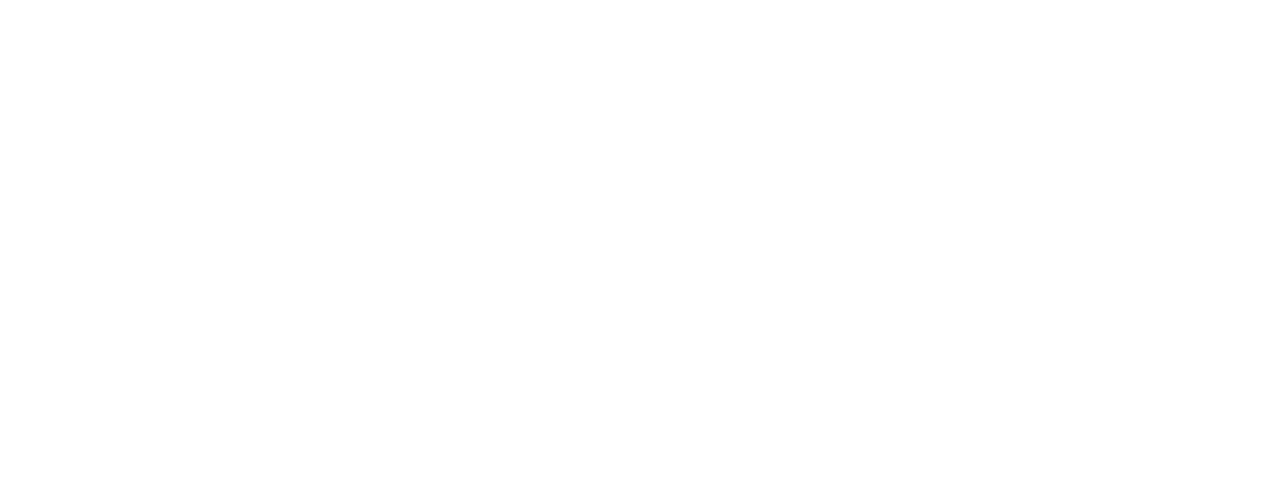
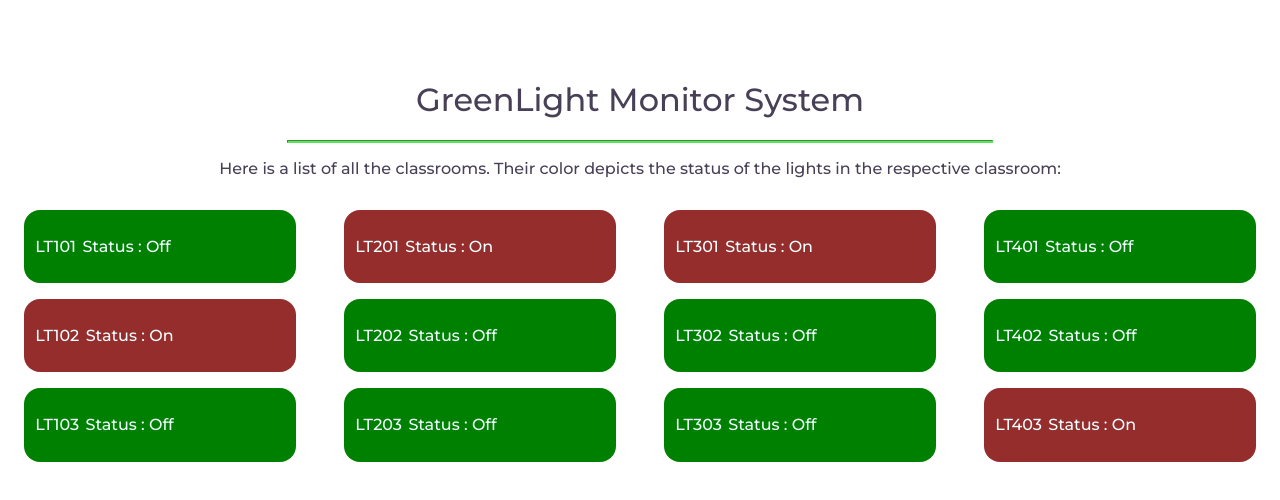
Before and after one commit to TijilM/GreenLight, a React (Create React App) app in the folder frontend/: page /home in a window 1280 px wide. Before the commit this address had no page. Shown: the top 500 px of the page. Built offline with nearby package versions, Linux system fonts and the light colour scheme.

Commit message:
add Monitor page,

```diff
--- a/frontend/src/App.js
+++ b/frontend/src/App.js
@@ -1,6 +1,7 @@
 import Landing  from "./pages/landing";
 import Login from "./pages/login";
 import {BrowserRouter as Router, Route, Routes} from "react-router-dom"
+import Home from "./pages/home";
 function App() {
   return (
     <div className="App">
@@ -8,7 +9,7 @@
       <Routes>
         <Route exact path="/" element={<Landing />}></Route>
         <Route path="/login" element={<Login />}></Route>
-        {/* <Route path="/signup" element={<Signup />}></Route> */}
+        <Route path="/home" element={<Home />}></Route>
         </Routes>
     </Router>
   </div>
--- /dev/null
+++ b/frontend/src/pages/home/Components/classroom.js
@@ -0,0 +1,42 @@
+import React from 'react'
+import styles from "../Style/classroom.module.css"
+export default function classroom(props) {
+  return (
+    <>
+    {props.classData.isLightOn ?
+
+    <div className={styles.classRed}>
+        <div className={styles.classData}>
+            <p>{props.classData.name}  </p>
+        </div>
+        <div className={styles.classData}>
+            <p>  Status : On</p>
+        </div>
+        <div className={styles.classData}>
+            <i class="fa-solid fa-camera"></i>
+        </div>
+        <div className={styles.classData}>
+
+        </div>
+
+    </div>
+    :
+    <div className={styles.classBlue}>
+    <div className={styles.classData}>
+        <p>{props.classData.name}  </p>
+    </div>
+    <div className={styles.classData}>
+        <p  >Status : Off</p>
+    </div>
+    <div className={styles.classData}>
+        <i class="fa-solid fa-camera"></i>
+    </div>
+    <div className={styles.classData}>
+
+    </div>
+
+</div>
+  }
+  </>
+  )
+}
--- /dev/null
+++ b/frontend/src/pages/home/Components/classrooms.js
@@ -0,0 +1,100 @@
+import React, { useState } from 'react'
+import styles from "../Style/classrooms.module.css"
+import Classroom from "./classroom"
+export default function classrooms() {
+    const classRooms= [{
+        name:"LT101",
+        isLightOn: false,
+    },
+    {
+        name:"LT102",
+        isLightOn: true,
+    },
+    {
+        name:"LT103",
+        isLightOn: false,
+    },
+    {
+        name:"LT201",
+        isLightOn: true,
+    },
+    {
+        name:"LT202",
+        isLightOn: false,
+    },
+    {
+        name:"LT203",
+        isLightOn: false,
+    },
+    {
+        name:"LT301",
+        isLightOn: true,
+    },
+    {
+        name:"LT302",
+        isLightOn: false,
+    },
+    {
+        name:"LT303",
+        isLightOn: false,
+    },
+    {
+        name:"LT401",
+        isLightOn: false,
+    },
+    {
+        name:"LT402",
+        isLightOn: false,
+    },
+    {
+        name:"LT403",
+        isLightOn: true,
+    },
+    ]
+  return (
+    <div className={styles.container}>
+        <div className={styles.monitorHead} >
+            <center><h1 className={styles.monitorHeading}>GreenLight Monitor System</h1>
+            <hr
+          style={{
+            background: 'rgb(93, 226, 93)',
+            color: 'rgb(93, 226, 93)',
+            borderColor: 'rgb(93, 226, 93)',
+            height: '0.1px',
+            width: '55%',
+          }}
+        />
+                <p className={styles.monitorPara}>Here is a list of all the classrooms. Their color depicts the status of the lights in the respective classroom:</p>
+        </center>
+
+        </div>
+        <div className={styles.classrooms}>
+            {/* LT101-3 */}
+                <div className={styles.classroom}>
+                    <Classroom classData={classRooms[0]}/>
+                    <Classroom classData={classRooms[1]}/>
+                    <Classroom classData={classRooms[2]}/>
+                </div>
+            {/*LT201-3  */}
+                <div className={styles.classroom}>
+                    <Classroom classData={classRooms[3]}/>
+                    <Classroom classData={classRooms[4]}/>
+                    <Classroom classData={classRooms[5]}/>
+
+                </div>
+            {/*LT301-3 */}
+                <div className={styles.classroom}>
+                    <Classroom classData={classRooms[6]}/>
+                    <Classroom classData={classRooms[7]}/>
+                    <Classroom classData={classRooms[8]}/>
+                </div>
+            {/*LT401-3  */}
+                <div className={styles.classroom}>
+                    <Classroom classData={classRooms[9]}/>
+                    <Classroom classData={classRooms[10]}/>
+                    <Classroom classData={classRooms[11]}/>
+                </div>
+        </div>
+    </div>
+  )
+}
--- /dev/null
+++ b/frontend/src/pages/home/Style/classroom.module.css
@@ -0,0 +1,25 @@
+@import url('https://fonts.googleapis.com/css2?family=Montserrat:wght@100;500&display=swap');
+
+.classRed{
+    width: 20vw;
+    display: flex;
+    flex-direction: row;
+    background-color: rgb(149, 45, 45);
+    border-radius: 1rem;
+    padding: 0.5rem;
+    margin: 1rem;
+}
+.classBlue{
+    width: 20vw;
+    display:flex;
+    flex-direction: row;
+    background-color: green;
+    border-radius: 1rem;
+    padding: 0.5rem;
+    margin: 1rem;
+}
+.classData{
+    font-family:"Montserrat" ;
+    color: azure;
+    margin: 0.2rem;
+}
--- /dev/null
+++ b/frontend/src/pages/home/Style/classrooms.module.css
@@ -0,0 +1,25 @@
+@import url('https://fonts.googleapis.com/css2?family=Montserrat:wght@100;500&display=swap');
+
+.container{
+    margin-top: 5rem;
+    margin-bottom: 5rem;
+}
+
+.monitorHeading{
+    font-family: "Montserrat";
+    font-weight: 500;
+    color: rgb(72, 64, 86);
+}
+.monitorPara{
+    font-family: "Montserrat";
+    color: rgb(72,64,86);
+}
+.classrooms{
+    display:grid;
+    grid-template-columns: repeat(4,1fr);
+    justify-items: center;
+    align-items: center;
+}
+.classroom{
+    display: inline-block;
+}
--- /dev/null
+++ b/frontend/src/pages/home/index.js
@@ -0,0 +1,11 @@
+import React from "react";
+import Classrooms from "./Components/classrooms"
+function Home() {
+    return (
+      <div>
+        <Classrooms/>
+      </div>
+    );
+  }
+
+  export default Home;
--- a/frontend/src/pages/landing/Components/navbar.js
+++ b/frontend/src/pages/landing/Components/navbar.js
@@ -5,13 +5,13 @@
         <nav>
         <div className={styles.navbarContainer}>
           <div className={styles.navMenu}>
-            <div>
-              <a className={styles.navLinks} href="#about">
+            {/* <div>
+              <a className={styles.navLinks} href="Home">
                 Home
               </a>
-            </div>
+            </div> */}
             <div>
-              <a className={styles.navLinks} href="#whyccsid">
+              <a className={styles.navLinks} href="/login">
                 Login
               </a>
             </div>
--- a/frontend/src/pages/login/index.js
+++ b/frontend/src/pages/login/index.js
@@ -101,7 +101,7 @@
                 {
                     loading &&
                     <button type="submit" className={styles.btnContainer} disabled>
-                        <FontAwesomeIcon icon={faSpinner} className="fa-spin" />
+                        <FontAwesomeIcon  icon={faSpinner}  className={styles.btntext}/>
                     </button>
                 }
             </div>
```
